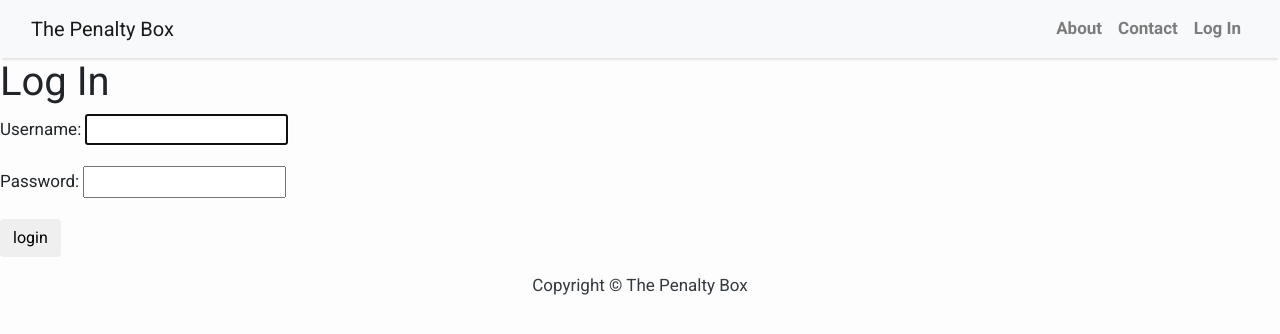
After one commit to michaelbryanstark/penalty-box, a Django app: page /accounts/login/ in a window 1280 px wide. The commit adds this page. Shown: the top 334 px of the page. Run offline with Django 3.2, Linux system fonts and the light colour scheme; some libraries are stand-ins or nearby versions.

Commit message:
buttons only display when user is logged in

```diff
--- a/main_app/templates/base.html
+++ b/main_app/templates/base.html
@@ -50,6 +50,16 @@
                         <li class="nav-item text-black">
                             <a class="nav-link text-black font-weight-bold" href="#">Contact</a>
                         </li>
+                    {% if user.is_authenticated %}
+                    <span class="nav-link text-black font-weight-bold">Welcome: {{user.username}}</span>
+                        <li class="nav-item text-black">
+                            <a class="nav-link text-black font-weight-bold" href="{% url 'logout' %}">Logout</a>
+                        </li>
+                    {% else %}
+                        <li class="nav-item text-black">
+                           <a class="nav-link text-black font-weight-bold" href="{% url 'login' %}">Log In</a>
+                        </li>
+                    {% endif %}
                     </ul>
                 </div>
             </div>
--- a/main_app/templates/index.html
+++ b/main_app/templates/index.html
@@ -44,7 +44,9 @@
                 </div>
             </div>
             {% endfor %}
+            {% if user.is_authenticated %}
             <a href="{% url 'post_create' %}"><button class="btn btn-primary">Add a new post</button></a>
+            {% endif %}
         </div>
         {% block sidebar %} {% include 'sidebar.html' %} {% endblock sidebar %}
     </div>
--- a/main_app/templates/post_detail.html
+++ b/main_app/templates/post_detail.html
@@ -11,6 +11,7 @@
     </div>
     {% block sidebar %} {% include 'sidebar.html' %} {% endblock sidebar %}
   </div>
+  {% if user.is_authenticated %}
   <div class="icon">
     <a href="{% url 'post_delete' post.pk %}" class=" is-danger">
         <button class="btn btn-danger">Delete</button>
@@ -19,6 +20,7 @@
         <a href="{% url 'post_edit' post.pk %}" class=" is-danger">
             <button class="btn btn-primary">Edit Post</button>
           </div>
+  {% endif %}
 </div>
 
 
--- /dev/null
+++ b/main_app/templates/registration/login.html
@@ -0,0 +1,10 @@
+{% extends 'base.html' %} {% block content %}
+
+<h1 class="title">Log In</h1>
+<form method="post" action="{% url 'login' %}">
+  {% csrf_token %} {{ form.as_p }}
+  <input type="submit" class="btn" value="login" />
+  <input type="hidden" name="next" value="{{ next }}" />
+</form>
+
+{% endblock %}
--- a/penalty_box/settings.py
+++ b/penalty_box/settings.py
@@ -131,3 +131,6 @@ MEDIA_URL = '/media/'
 DEFAULT_AUTO_FIELD = 'django.db.models.BigAutoField'
 
 django_heroku.settings(locals())
+
+LOGIN_REDIRECT_URL = '/'
+LOGOUT_REDIRECT_URL = '/'
--- a/penalty_box/urls.py
+++ b/penalty_box/urls.py
@@ -5,4 +5,5 @@ from django.urls import path, include
 urlpatterns = [
     path('admin/', admin.site.urls),
     path('', include('main_app.urls')),
+    path('accounts/', include('django.contrib.auth.urls')),
 ]
```
